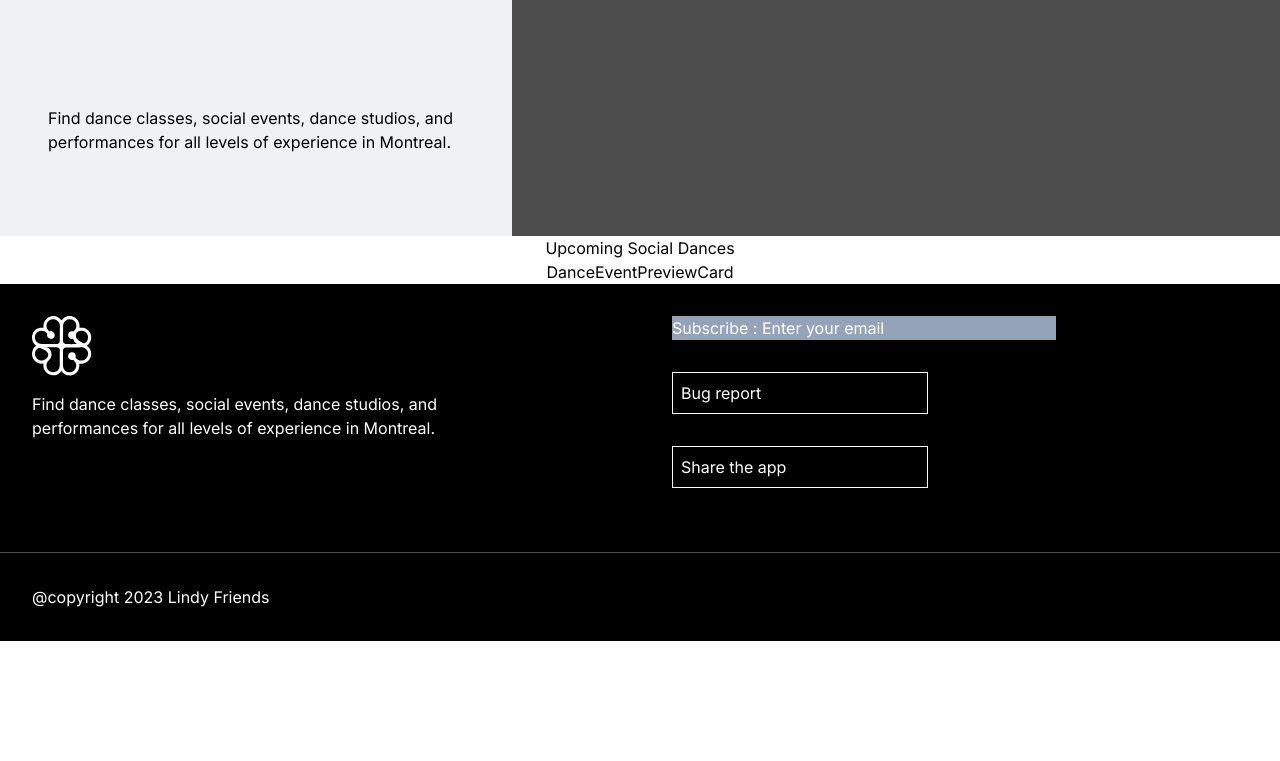
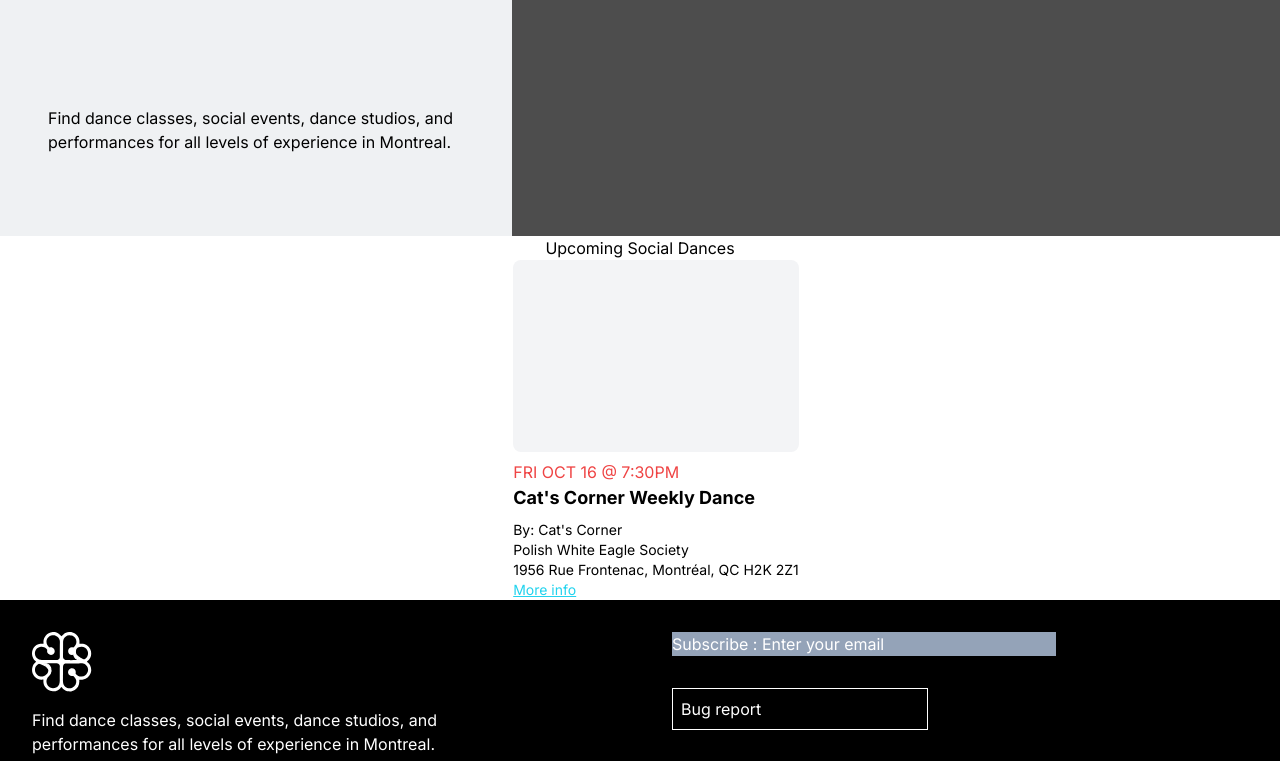
Before and after one commit to justinkwanchan/swing-schedule-front-end, a Next.js app: page / in a window 1280 px wide. Shown: the part 564-1325 px from the top of the page. Before the commit the page ends 1205 px from the top, so only its background shows below. Built offline with nearby package versions, Linux system fonts and the light colour scheme.

Commit message:
Add DanceEventPreviewCard hardcoded structure

```diff
--- a/src/app/components/home/dance-event-preview-card/index.tsx
+++ b/src/app/components/home/dance-event-preview-card/index.tsx
@@ -1,3 +1,22 @@
+import Link from 'next/link';
+
 export default function DanceEventPreviewCard() {
-  return <div>DanceEventPreviewCard</div>;
+  return (
+    <div className="flex flex-col flex-[0_0_20rem] ml-8">
+      <div className="bg-gray-100 w-full h-48 rounded-lg mb-2"></div>
+      <h3 className="text-red-500">FRI OCT 16 @ 7:30PM</h3>
+      <h1 className="font-bold text-lg mb-2">Cat's Corner Weekly Dance</h1>
+      <p className="text-sm">
+        By: Cat's Corner
+        <br />
+        Polish White Eagle Society
+        <br />
+        1956 Rue Frontenac, Montréal, QC H2K 2Z1
+        <br />
+        <Link href={''} className="underline text-cyan-400">
+          More info
+        </Link>
+      </p>
+    </div>
+  );
 }
```
